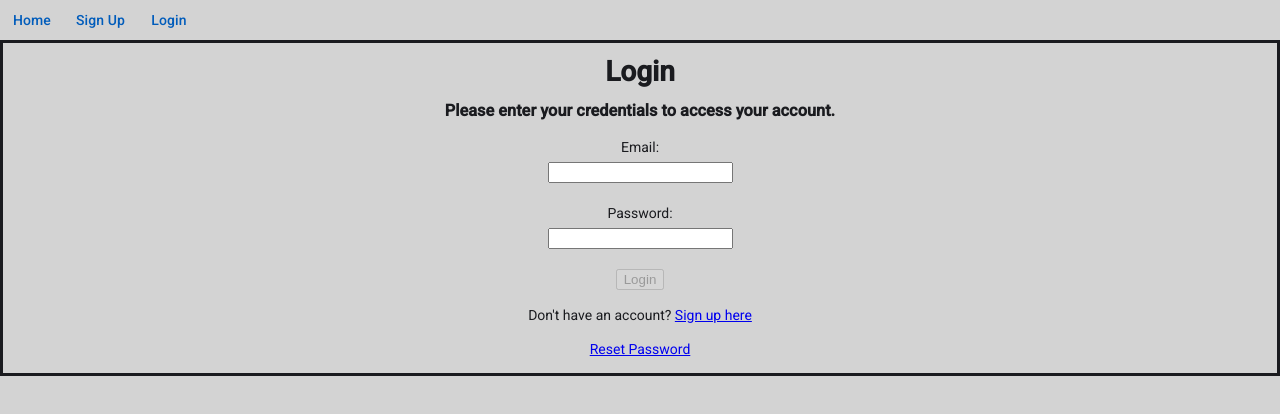
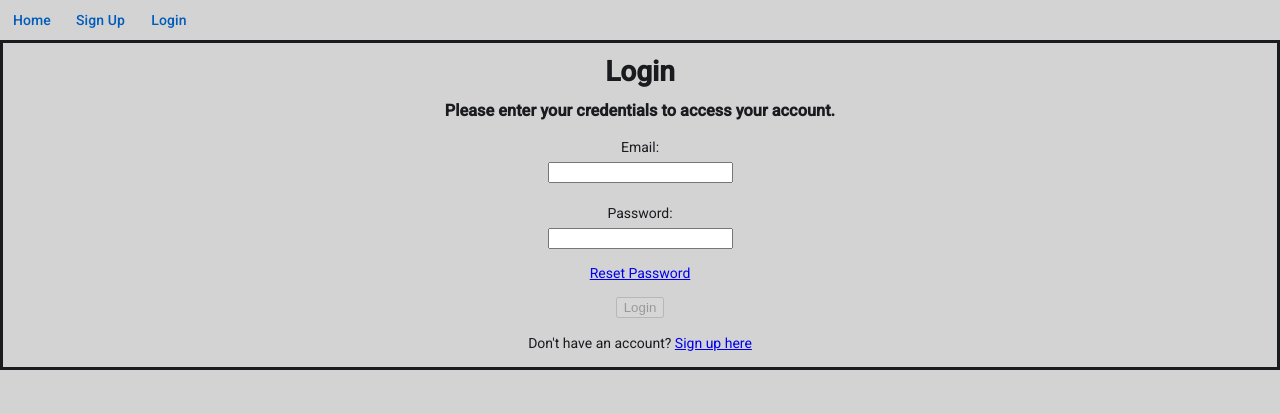
Before and after one commit to JCruz6725/TaskManager_Web_FrontEnd, an Angular app: page /login in a window 1280 px wide. Shown: the top 414 px of the page. Built offline with nearby package versions, Linux system fonts and the light colour scheme.

Commit message:
moved reset password button

```diff
--- a/src/app/Components/login/login.html
+++ b/src/app/Components/login/login.html
@@ -13,7 +13,10 @@
       <label for="password">Password:</label>
       <input type="password" id="password" [(ngModel)]="model.password"
         name="password" required />
-      <br><br>
+
+      <p>
+        <a routerLink="/resetPassword">Reset Password</a>
+      </p>
 
       <button type="submit" [disabled]="loginForm.invalid">Login</button>
     </div>
@@ -29,7 +32,5 @@
   <p>
     Don't have an account? <a routerLink="/signup">Sign up here</a>
   </p>
-  <p>
-    <a routerLink="/resetPassword">Reset Password</a>
-  </p>
+
 </div>
```
